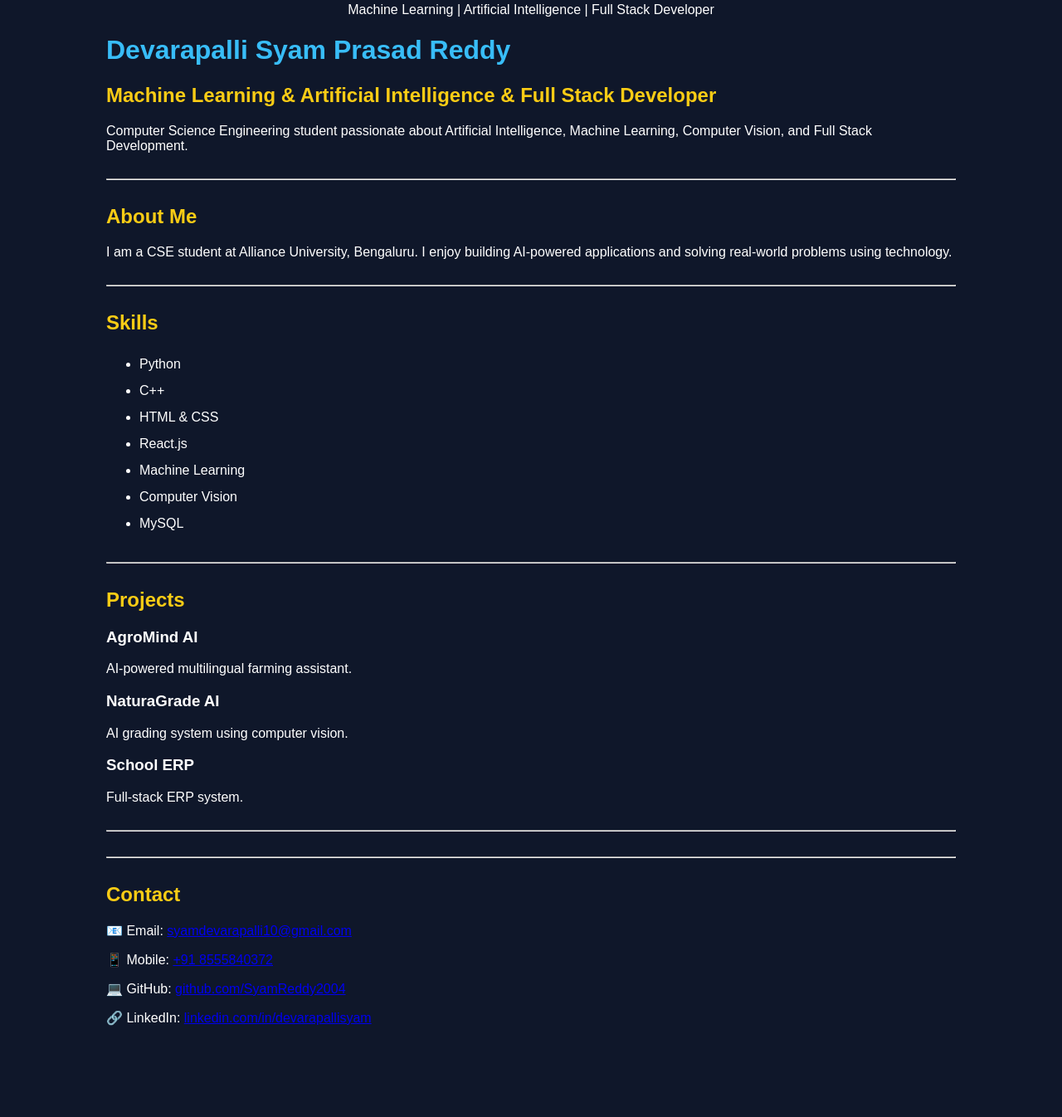
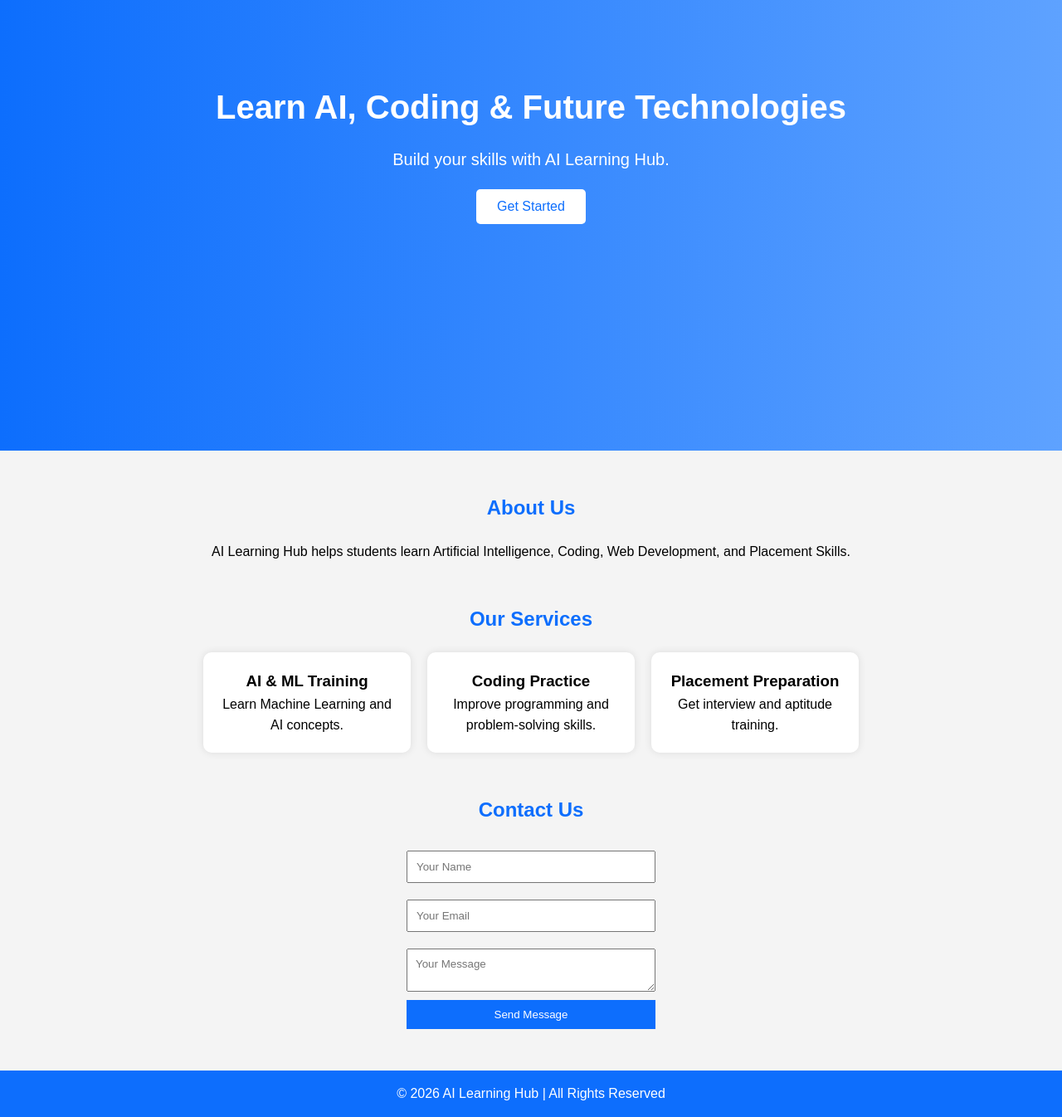
Before and after one commit to SyamReddy2004/Amigos, a plain HTML site: page index.html in a window 1280 px wide. Shown: the part 245-1591 px from the top of the page at 83% size. Before the commit the page ends 1537 px from the top, so only its background shows below. Drawn offline with Linux system fonts and the light colour scheme.

Commit message:
Add files via upload

```diff
--- a/index.html
+++ b/index.html
@@ -1,103 +1,83 @@
+<!-- index.html -->
 <!DOCTYPE html>
 <html lang="en">
 
 <head>
-    <meta charset="UTF-8">
-    <meta name="viewport" content="width=device-width, initial-scale=1.0">
-    <title>Syam Prasad Reddy Portfolio</title>
-
-    <link rel="stylesheet" href="style.css">
+    <meta charset="UTF-8" />
+    <meta name="viewport" content="width=device-width, initial-scale=1.0" />
+    <title>AI Learning Hub</title>
+    <link rel="stylesheet" href="style.css" />
 </head>
 
 <body>
 
-    <div class="container">
-        <img src="profile.png" alt="Profile Photo" class="profile-photo">
-        <p style="text-align:center;">
-            Machine Learning | Artificial Intelligence | Full Stack Developer
+    <!-- Navbar -->
+    <header>
+        <nav>
+            <h1>AI Learning Hub</h1>
+            <ul>
+                <li><a href="#home">Home</a></li>
+                <li><a href="#about">About</a></li>
+                <li><a href="#services">Services</a></li>
+                <li><a href="#contact">Contact</a></li>
+            </ul>
+        </nav>
+    </header>
+
+    <!-- Home Section -->
+    <section id="home" class="hero">
+        <h2>Learn AI, Coding & Future Technologies</h2>
+        <p>Build your skills with AI Learning Hub.</p>
+        <button>Get Started</button>
+    </section>
+
+    <!-- About Section -->
+    <section id="about" class="section">
+        <h2>About Us</h2>
+        <p>
+            AI Learning Hub helps students learn Artificial Intelligence,
+            Coding, Web Development, and Placement Skills.
         </p>
-        <h1>Devarapalli Syam Prasad Reddy</h1>
+    </section>
 
-        <h2>Machine Learning & Artificial Intelligence & Full Stack Developer</h2>
+    <!-- Services Section -->
+    <section id="services" class="section">
+        <h2>Our Services</h2>
 
-        <p>
-            Computer Science Engineering student passionate about
-            Artificial Intelligence, Machine Learning,
-            Computer Vision, and Full Stack Development.
-        </p>
+        <div class="cards">
+            <div class="card">
+                <h3>AI & ML Training</h3>
+                <p>Learn Machine Learning and AI concepts.</p>
+            </div>
 
-        <hr>
+            <div class="card">
+                <h3>Coding Practice</h3>
+                <p>Improve programming and problem-solving skills.</p>
+            </div>
 
-        <h2>About Me</h2>
+            <div class="card">
+                <h3>Placement Preparation</h3>
+                <p>Get interview and aptitude training.</p>
+            </div>
+        </div>
+    </section>
 
-        <p>
-            I am a CSE student at Alliance University, Bengaluru.
-            I enjoy building AI-powered applications and solving
-            real-world problems using technology.
-        </p>
+    <!-- Contact Section -->
+    <section id="contact" class="section">
+        <h2>Contact Us</h2>
 
-        <hr>
+        <form>
+            <input type="text" placeholder="Your Name" required />
+            <input type="email" placeholder="Your Email" required />
+            <textarea placeholder="Your Message"></textarea>
+            <button type="submit">Send Message</button>
+        </form>
+    </section>
 
-        <h2>Skills</h2>
-
-        <ul>
-            <li>Python</li>
-            <li>C++</li>
-            <li>HTML & CSS</li>
-            <li>React.js</li>
-            <li>Machine Learning</li>
-            <li>Computer Vision</li>
-            <li>MySQL</li>
-        </ul>
-
-        <hr>
-
-        <h2>Projects</h2>
-
-        <h3>AgroMind AI</h3>
-        <p>AI-powered multilingual farming assistant.</p>
-
-        <h3>NaturaGrade AI</h3>
-        <p>AI grading system using computer vision.</p>
-
-        <h3>School ERP</h3>
-        <p>Full-stack ERP system.</p>
-
-        <hr>
-
-        <hr>
-
-        <h2>Contact</h2>
-
-        <p>
-            📧 Email:
-            <a href="mailto:syamdevarapalli10@gmail.com">
-                syamdevarapalli10@gmail.com
-            </a>
-        </p>
-
-        <p>
-            📱 Mobile:
-            <a href="tel:+918555840372">
-                +91 8555840372
-            </a>
-        </p>
-
-        <p>
-            💻 GitHub:
-            <a href="https://github.com/SyamReddy2004" target="_blank">
-                github.com/SyamReddy2004
-            </a>
-        </p>
-
-        <p>
-            🔗 LinkedIn:
-            <a href="https://linkedin.com/in/devarapallisyam" target="_blank">
-                linkedin.com/in/devarapallisyam
-            </a>
-        </p>
-
-    </div>
+    <!-- Footer -->
+    <footer>
+        <p>© 2026 AI Learning Hub | All Rights Reserved</p>
+    </footer>
 
 </body>
 
--- /dev/null
+++ b/script.js
@@ -0,0 +1,3 @@
+// script.js
+
+console.log("AI Learning Hub Website Loaded Successfully!");
--- a/style.css
+++ b/style.css
@@ -1,41 +1,134 @@
-.profile-photo {
-    width: 180px;
-    height: 180px;
-    border-radius: 50%;
-    object-fit: cover;
-    border: 4px solid #38bdf8;
-    display: block;
+/* style.css */
+
+* {
+    margin: 0;
+    padding: 0;
+    box-sizing: border-box;
+    font-family: Arial, sans-serif;
+}
+
+body {
+    line-height: 1.6;
+    background: #f4f4f4;
+}
+
+/* Navbar */
+header {
+    background: #0d6efd;
+    color: white;
+    padding: 15px 0;
+}
+
+nav {
+    width: 90%;
     margin: auto;
+    display: flex;
+    justify-content: space-between;
+    align-items: center;
+}
+
+nav ul {
+    list-style: none;
+    display: flex;
+}
+
+nav ul li {
+    margin-left: 20px;
+}
+
+nav ul li a {
+    color: white;
+    text-decoration: none;
+}
+
+/* Hero Section */
+.hero {
+    height: 90vh;
+    background: linear-gradient(to right, #0d6efd, #5ea2ff);
+    color: white;
+    display: flex;
+    flex-direction: column;
+    justify-content: center;
+    align-items: center;
+    text-align: center;
+    padding: 20px;
+}
+
+.hero h2 {
+    font-size: 40px;
+    margin-bottom: 15px;
+}
+
+.hero p {
+    font-size: 20px;
     margin-bottom: 20px;
 }
 
-body {
-    background-color: #0f172a;
-    color: white;
-    font-family: Arial;
-    margin: 0;
-    padding: 0;
+.hero button {
+    padding: 12px 25px;
+    border: none;
+    background: white;
+    color: #0d6efd;
+    font-size: 16px;
+    border-radius: 5px;
+    cursor: pointer;
 }
 
-.container {
-    width: 80%;
-    margin: auto;
-    padding: 40px;
+/* Sections */
+.section {
+    width: 90%;
+    margin: 50px auto;
+    text-align: center;
 }
 
-h1 {
-    color: #38bdf8;
+.section h2 {
+    margin-bottom: 20px;
+    color: #0d6efd;
 }
 
-h2 {
-    color: #facc15;
+/* Cards */
+.cards {
+    display: flex;
+    gap: 20px;
+    justify-content: center;
+    flex-wrap: wrap;
 }
 
-hr {
-    margin-top: 30px;
-    margin-bottom: 30px;
+.card {
+    background: white;
+    padding: 20px;
+    width: 250px;
+    border-radius: 10px;
+    box-shadow: 0 0 10px rgba(0, 0, 0, 0.1);
 }
 
-ul {
-    line-height: 2;
+/* Contact Form */
+form {
+    display: flex;
+    flex-direction: column;
+    width: 300px;
+    margin: auto;
 }
+
+form input,
+form textarea {
+    margin: 10px 0;
+    padding: 10px;
+}
+
+form button {
+    padding: 10px;
+    border: none;
+    background: #0d6efd;
+    color: white;
+    cursor: pointer;
+}
+
+/* Footer */
+footer {
+    background: #0d6efd;
+    color: white;
+    text-align: center;
+    padding: 15px;
+    margin-top: 30px;
+}
```
